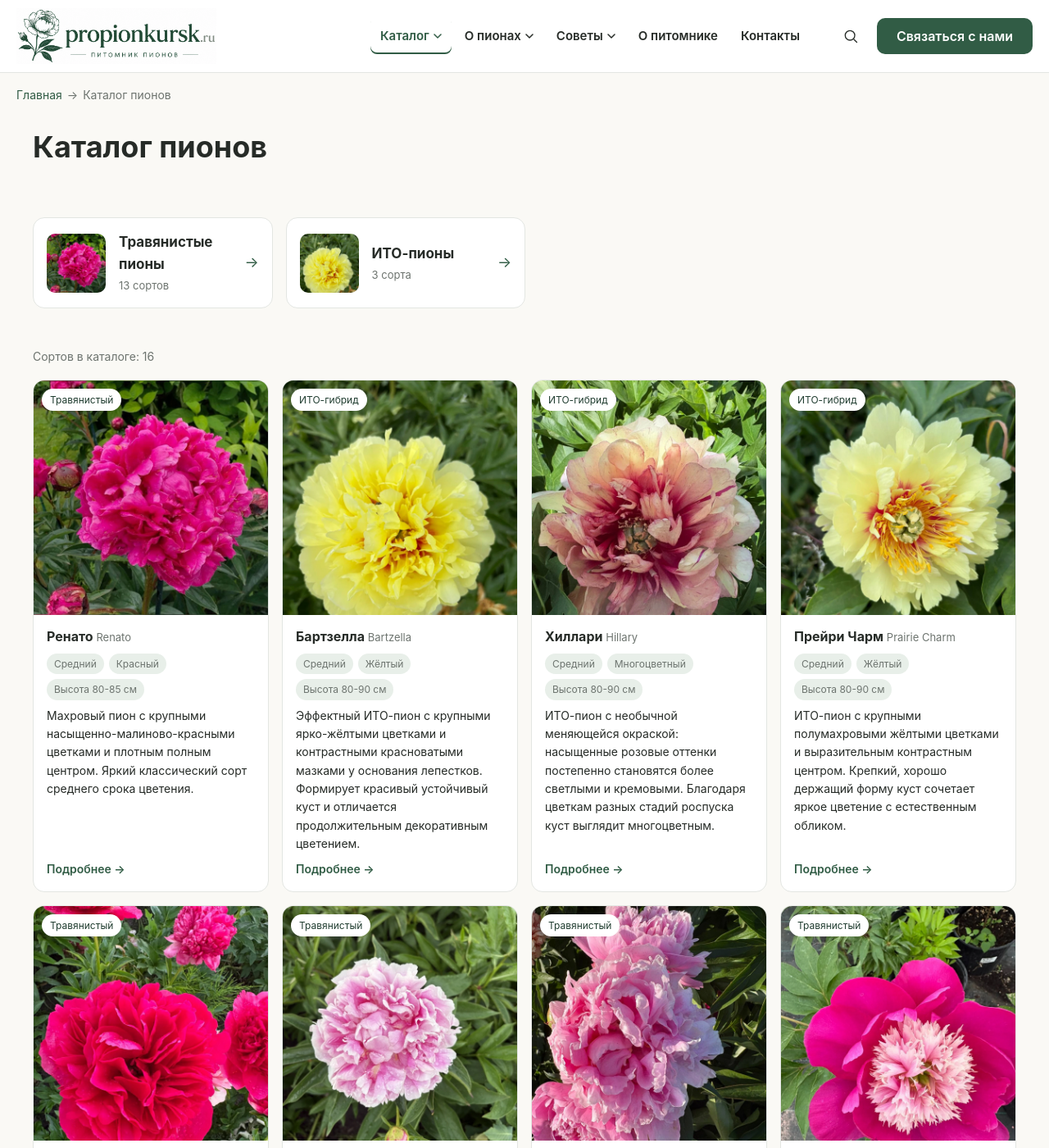
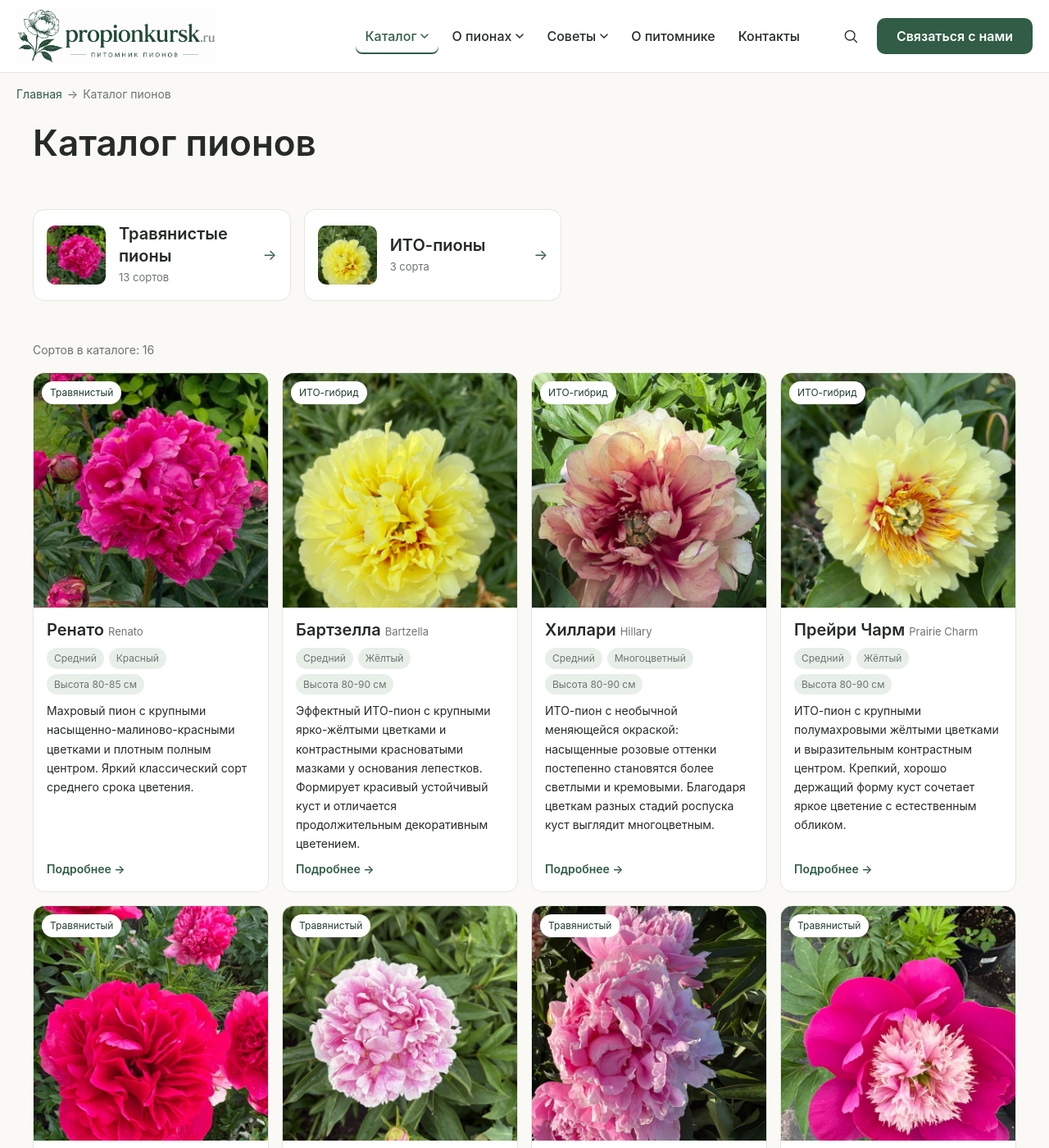
Before and after one commit to propionkursk/propionkursk.ru, a Jekyll site: the page built from catalog/index.html, in a window 1280 px wide and 1400 px high. Shown: the whole window at 82% size. Built offline with Jekyll 4.4.1, drawn with Linux system fonts in a browser that asks for light colours.

Commit message:
Adopt STYLE-002 global typography system
Introduce the STYLE-002 type-scale tokens (Display/H1-H4/Lead/Body/
Body Small/Caption/Label/Button/Navigation/Breadcrumb) and migrate the
whole site onto them: header nav and dropdowns, homepage hero and H2
sections, catalog/home/related card names, commerce block, FAQ, the
previously browser-default headings on the variety page (characteristics,
gallery, related, info-grid cards), catalog/variety H1s, badges, buttons,
and base body typography. Global h1-h4 base rules lock the scale in for
future components by default.

Co-Authored-By: Claude Sonnet 5 <noreply@anthropic.com>

```diff
--- a/assets/css/main.css
+++ b/assets/css/main.css
@@ -10,6 +10,37 @@
   --border: #E3E6E2;
   --radius: 14px;
   --font-main: "Inter", system-ui, -apple-system, "Segoe UI", sans-serif;
+  --font-display: "Lora", Georgia, "Times New Roman", serif;
+
+  /* STYLE-002 — глобальная типографическая шкала (desktop). Токены заведены
+     заранее и пока нигде не применяются — компоненты переводятся на них
+     по одному, чтобы ничего не сломать за один проход. */
+  --text-display: 48px; --lh-display: 1.10; --weight-display: 500;
+  --text-h1: 44px;      --lh-h1: 1.15;      --weight-h1: 600;
+  --text-h2: 32px;      --lh-h2: 1.20;      --weight-h2: 600;
+  --text-h3: 24px;      --lh-h3: 1.30;      --weight-h3: 600;
+  --text-h4: 20px;      --lh-h4: 1.35;      --weight-h4: 600;
+  --text-lead: 19px;    --lh-lead: 1.55;
+  --text-body: 17px;    --lh-body: 1.65;
+  --text-body-sm: 15px; --lh-body-sm: 1.50;
+  --text-caption: 14px; --lh-caption: 1.45;
+  --text-label: 14px;   --lh-label: 1.35;   --weight-label: 600;
+  --text-button: 16px;  --lh-button: 1.20;  --weight-button: 600;
+  --text-nav: 16px;     --lh-nav: 1.20;     --weight-nav: 500;
+  --text-breadcrumb: 14px; --lh-breadcrumb: 1.40;
+}
+@media (max-width: 767px) {
+  :root {
+    --text-display: 36px;
+    --text-h1: 34px;
+    --text-h2: 28px;
+    --text-h3: 22px;
+    --text-h4: 19px;
+    --text-lead: 18px;
+    --text-body: 16px;
+    --text-body-sm: 14px;
+    --text-caption: 13px;
+  }
 }
 * { box-sizing: border-box; }
 body {
@@ -17,9 +48,19 @@ body {
   font-family: var(--font-main);
   background: var(--warm-ivory);
   color: var(--charcoal);
-  line-height: 1.6;
+  font-size: var(--text-body);
+  line-height: var(--lh-body);
 }
 a { color: var(--peony-green); }
+
+/* STYLE-002 — базовая типографика заголовков по умолчанию. Компонентные
+   селекторы (например .home-section h2, .info-card h2) специфичнее этих
+   правил и продолжают их переопределять там, где нужна другая роль. */
+h1 { font-size: var(--text-h1); line-height: var(--lh-h1); font-weight: var(--weight-h1); margin: 0; }
+h2 { font-size: var(--text-h2); line-height: var(--lh-h2); font-weight: var(--weight-h2); margin: 0; }
+h3 { font-size: var(--text-h3); line-height: var(--lh-h3); font-weight: var(--weight-h3); margin: 0; }
+h4 { font-size: var(--text-h4); line-height: var(--lh-h4); font-weight: var(--weight-h4); margin: 0; }
+
 .container { max-width: 1240px; margin: 0 auto; padding: 0 20px; }
 
 #about, #contacts, #reviews { scroll-margin-top: 96px; }
@@ -63,8 +104,8 @@ a { color: var(--peony-green); }
   background: none;
   border: none;
   font: inherit;
-  font-size: 15px;
-  font-weight: 600;
+  font-size: var(--text-nav);
+  font-weight: var(--weight-nav);
   color: var(--charcoal);
   text-decoration: none;
   cursor: pointer;
@@ -102,7 +143,7 @@ a { color: var(--peony-green); }
   border-radius: 6px;
   color: var(--charcoal);
   text-decoration: none;
-  font-size: 14.5px;
+  font-size: 15px;
 }
 .site-header__menu a:hover, .site-header__menu a:focus-visible { background: var(--soft-sage); color: var(--peony-green); }
 
@@ -151,7 +192,7 @@ a.site-header__cta { display: none; }
   background: none;
   border: none;
   font: inherit;
-  font-size: 16px;
+  font-size: var(--text-nav);
   font-weight: 600;
   color: var(--charcoal);
   cursor: pointer;
@@ -168,7 +209,7 @@ a.site-header__cta { display: none; }
   border-bottom: 1px solid var(--border);
   color: var(--charcoal);
   text-decoration: none;
-  font-size: 16px;
+  font-size: var(--text-nav);
   font-weight: 600;
 }
 .site-header__mobile-cta { margin-top: 20px; text-align: center; }
@@ -188,7 +229,7 @@ a.site-header__cta { display: none; }
 }
 
 .breadcrumbs { padding: 16px 20px 0; }
-.breadcrumbs ol { list-style: none; display: flex; flex-wrap: wrap; gap: 6px; padding: 0; margin: 0; color: var(--muted-gray); font-size: 14px; }
+.breadcrumbs ol { list-style: none; display: flex; flex-wrap: wrap; gap: 6px; padding: 0; margin: 0; color: var(--muted-gray); font-size: var(--text-breadcrumb); line-height: var(--lh-breadcrumb); }
 .breadcrumbs li + li::before { content: "→"; margin-right: 6px; }
 .breadcrumbs a { text-decoration: none; }
 
@@ -227,11 +268,11 @@ a.site-header__cta { display: none; }
 .hero-media__nav:hover { background: var(--white); }
 .hero-media__nav--prev { left: 12px; }
 .hero-media__nav--next { right: 12px; }
-.hero__text h1 { font-size: 32px; margin: 0 0 12px; }
-.hero__short { font-size: 18px; color: var(--charcoal); }
+.hero__text h1 { font-size: var(--text-h1); margin: 0 0 12px; }
+.hero__short { font-size: var(--text-lead); line-height: var(--lh-lead); color: var(--charcoal); }
 
 .badges { list-style: none; display: flex; flex-wrap: wrap; gap: 8px; padding: 0; margin: 12px 0 0; }
-.badge { background: var(--soft-sage); color: var(--deep-green); border-radius: 999px; padding: 6px 14px; font-size: 14px; }
+.badge { background: var(--soft-sage); color: var(--deep-green); border-radius: 999px; padding: 6px 14px; font-size: var(--text-label); line-height: var(--lh-label); }
 .badge--solid { background: var(--peony-green); color: var(--white); }
 .badge--accent { background: var(--peony-rose); color: var(--white); }
 
@@ -247,12 +288,12 @@ a.site-header__cta { display: none; }
 }
 .commerce__row { display: flex; align-items: center; justify-content: space-between; gap: 16px; flex-wrap: wrap; }
 .commerce__action { flex-shrink: 0; }
-.commerce__title { font-size: 18px; margin: 0 0 10px; }
+.commerce__title { font-size: var(--text-h4); line-height: var(--lh-h4); font-weight: var(--weight-h4); margin: 0 0 10px; }
 .commerce__status { margin: 0; color: var(--muted-gray); }
-.commerce__price { font-size: 22px; font-weight: 700; margin: 6px 0 0; }
+.commerce__price { font-size: var(--text-h3); line-height: var(--lh-h3); font-weight: var(--weight-h3); margin: 6px 0 0; }
 .commerce__note { color: var(--muted-gray); margin: 12px 0 0; }
 .commerce__more-placeholder { color: var(--muted-gray); font-style: italic; font-size: 13px; margin: 16px 0 0; }
-.btn { display: inline-block; min-height: 44px; line-height: 44px; padding: 0 24px; border-radius: 10px; text-decoration: none; font-weight: 600; }
+.btn { display: inline-block; min-height: 44px; line-height: 44px; padding: 0 24px; border-radius: 10px; text-decoration: none; font-size: var(--text-button); font-weight: var(--weight-button); }
 .btn--primary { background: var(--peony-green); color: var(--white); }
 .btn--primary:hover { background: var(--deep-green); }
 .btn--secondary { background: var(--soft-sage); color: var(--deep-green); }
@@ -272,6 +313,7 @@ main.main-info {
 @media (min-width: 900px) {
   main.main-info { grid-template-columns: 1fr 1fr; align-items: start; }
 }
+.characteristics h2 { margin: 0 0 20px; }
 /* Основные характеристики — 2-колоночная таблица в лёгкой карточке, чередующиеся строки */
 .characteristics__list {
   display: grid;
@@ -297,6 +339,7 @@ main.main-info {
 .characteristics__row dd { font-weight: 600; }
 
 section.gallery { padding: 0; }
+section.gallery h2 { margin: 0 0 20px; }
 .gallery__grid { display: grid; grid-template-columns: repeat(4, 1fr); gap: 10px; }
 @media (max-width: 560px) {
   .gallery__grid { grid-template-columns: repeat(2, 1fr); }
@@ -319,7 +362,7 @@ section.gallery { padding: 0; }
   border-radius: var(--radius);
   padding: 20px;
 }
-.info-card h2 { font-size: 18px; margin: 0 0 10px; }
+.info-card h2 { font-size: var(--text-h3); line-height: var(--lh-h3); font-weight: var(--weight-h3); margin: 0 0 12px; }
 .info-card p, .info-card ul { margin: 0; }
 .info-card ul { padding-left: 18px; }
 .info-card li { margin-bottom: 4px; }
@@ -330,6 +373,7 @@ section.gallery { padding: 0; }
 .experience-notes__row dt { color: var(--muted-gray); font-weight: 400; }
 .experience-notes__row dd { margin: 0; text-align: right; }
 
+.related h2 { margin: 0 0 20px; }
 .related__row {
   display: flex;
   gap: 16px;
@@ -344,12 +388,12 @@ section.gallery { padding: 0; }
   flex-direction: column;
   gap: 6px;
 }
-.related__card h3 { font-size: 16px; margin: 0; }
+.related__card h3 { font-size: var(--text-h4); line-height: var(--lh-h4); font-weight: var(--weight-h4); margin: 0; }
 .related__meta { font-size: 13px; color: var(--muted-gray); margin: 0; }
 .related__media img { width: 100%; aspect-ratio: 1 / 1; object-fit: cover; border-radius: var(--radius); display: block; }
 
 .faq__item { border-bottom: 1px solid var(--border); padding: 12px 0; }
-.faq__item summary { cursor: pointer; font-weight: 600; font-size: 16px; list-style: none; }
+.faq__item summary { cursor: pointer; font-weight: var(--weight-h4); font-size: var(--text-h4); line-height: var(--lh-h4); list-style: none; }
 .faq__item summary::-webkit-details-marker { display: none; }
 .faq__item summary::after { content: "+"; float: right; color: var(--muted-gray); }
 .faq__item[open] summary::after { content: "–"; }
@@ -363,7 +407,7 @@ footer.site-footer a { color: var(--white); }
 
 /* ---------- Каталог: листинг /catalog/ и /catalog/{group}/ ---------- */
 
-section.catalog-intro h1 { font-size: 36px; margin: 0 0 8px; }
+section.catalog-intro h1 { font-size: var(--text-h1); margin: 0 0 8px; }
 .catalog-count { color: var(--muted-gray); font-size: 14px; margin: 0 0 16px; }
 
 .catalog-groups { display: flex; flex-wrap: wrap; gap: 16px; }
@@ -386,7 +430,7 @@ section.catalog-intro h1 { font-size: 36px; margin: 0 0 8px; }
   border-radius: 10px;
   flex-shrink: 0;
 }
-.catalog-groups__tile h2 { font-size: 17px; margin: 0 0 2px; }
+.catalog-groups__tile h2 { font-size: var(--text-h4); line-height: var(--lh-h4); font-weight: var(--weight-h4); margin: 0 0 2px; }
 .catalog-groups__tile p { font-size: 13px; color: var(--muted-gray); margin: 0; }
 .catalog-groups__tile .arrow { margin-left: auto; color: var(--peony-green); font-size: 18px; }
 
@@ -424,7 +468,7 @@ section.catalog-intro h1 { font-size: 36px; margin: 0 0 8px; }
   border-radius: 999px;
 }
 .catalog-card__body { padding: 14px 16px 16px; display: flex; flex-direction: column; gap: 8px; flex-grow: 1; }
-.catalog-card__body h3 { font-size: 16px; margin: 0; }
+.catalog-card__body h3 { font-size: var(--text-h4); line-height: var(--lh-h4); font-weight: var(--weight-h4); margin: 0; }
 .catalog-card__original { font-size: 13px; font-weight: 400; color: var(--muted-gray); }
 .catalog-card__meta { list-style: none; display: flex; flex-wrap: wrap; gap: 6px; padding: 0; margin: 0; font-size: 12px; color: var(--muted-gray); }
 .catalog-card__meta li { background: var(--soft-sage); border-radius: 999px; padding: 3px 9px; }
@@ -445,7 +489,7 @@ section.catalog-intro h1 { font-size: 36px; margin: 0 0 8px; }
 .home-card__media { aspect-ratio: 1 / 1; }
 .home-card__media img { width: 100%; height: 100%; object-fit: cover; display: block; }
 .home-card__body { padding: 14px 16px 16px; display: flex; flex-direction: column; gap: 10px; flex-grow: 1; }
-.home-card__title { font-size: 18px; margin: 0; line-height: 1.3; }
+.home-card__title { font-size: var(--text-h4); font-weight: var(--weight-h4); margin: 0; line-height: var(--lh-h4); }
 .home-card__original { display: block; font-size: 13px; font-weight: 400; color: var(--muted-gray); margin-top: 2px; }
 .home-card__specs { list-style: none; padding: 0; margin: 0; display: flex; flex-direction: column; gap: 6px; flex-grow: 1; }
 .home-card__specs li { display: flex; align-items: center; gap: 8px; font-size: 13px; color: var(--charcoal); }
@@ -492,20 +536,17 @@ section.catalog-intro h1 { font-size: 36px; margin: 0 0 8px; }
 }
 
 .hero-home__title {
-  font-family: "Lora", Georgia, "Times New Roman", serif;
-  font-weight: 500;
-  font-size: 32px;
-  line-height: 1.25;
+  font-family: var(--font-display);
+  font-weight: var(--weight-display);
+  font-size: var(--text-display);
+  line-height: var(--lh-display);
   color: var(--charcoal);
   margin: 0 0 16px;
   max-width: 520px;
 }
-@media (min-width: 900px) {
-  .hero-home__title { font-size: 48px; }
-}
 .hero-home__title-accent { color: var(--peony-green); }
 
-.hero-home__subtitle { font-size: 17px; line-height: 1.6; color: var(--charcoal); margin: 0 0 24px; max-width: 460px; }
+.hero-home__subtitle { font-size: var(--text-lead); line-height: var(--lh-lead); color: var(--charcoal); margin: 0 0 24px; max-width: 460px; }
 
 .hero-home__cta { display: flex; flex-wrap: wrap; gap: 12px; margin-bottom: 28px; }
 @media (min-width: 900px) {
@@ -513,7 +554,7 @@ section.catalog-intro h1 { font-size: 36px; margin: 0 0 8px; }
 }
 
 .hero-home__trust { list-style: none; display: flex; flex-direction: column; gap: 14px; padding: 0; margin: 0; max-width: 620px; }
-.hero-home__trust li { display: flex; align-items: center; gap: 10px; font-size: 13px; line-height: 1.35; font-weight: 600; color: var(--charcoal); }
+.hero-home__trust li { display: flex; align-items: center; gap: 10px; font-size: var(--text-label); line-height: var(--lh-label); font-weight: var(--weight-label); color: var(--charcoal); }
 .hero-home__trust-icon { width: 32px; height: 32px; flex-shrink: 0; color: var(--peony-green); }
 @media (min-width: 900px) {
   .hero-home__trust { flex-direction: row; flex-wrap: wrap; gap: 18px 20px; }
@@ -565,7 +606,7 @@ section.catalog-intro h1 { font-size: 36px; margin: 0 0 8px; }
 }
 
 .home-section { max-width: 1240px; margin: 0 auto; padding: 24px 20px; }
-.home-section h2 { font-size: 26px; margin: 0 0 16px; }
+.home-section h2 { font-size: var(--text-h2); line-height: var(--lh-h2); font-weight: var(--weight-h2); margin: 0 0 16px; }
 .home-section__head { display: flex; align-items: baseline; justify-content: space-between; gap: 16px; margin-bottom: 16px; }
 .home-section__head h2 { margin: 0; }
 .home-section__head a { font-weight: 600; text-decoration: none; white-space: nowrap; }
```
